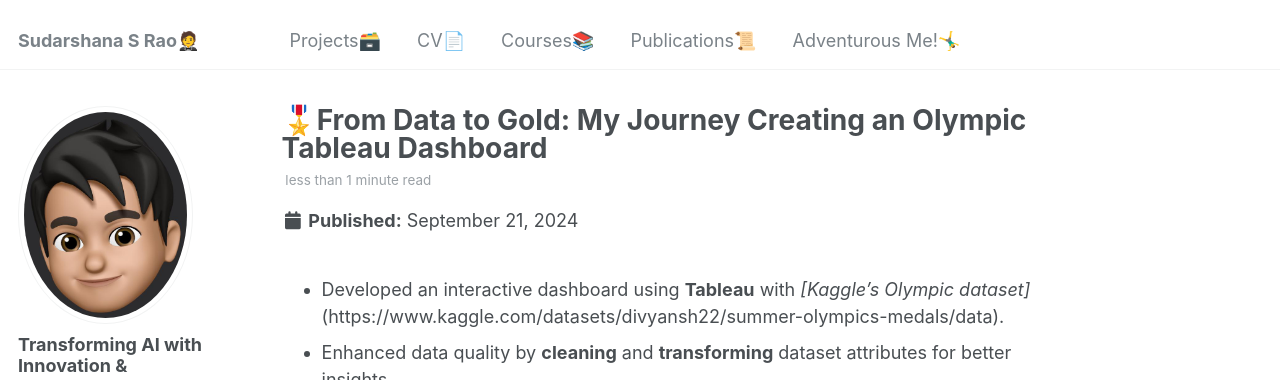
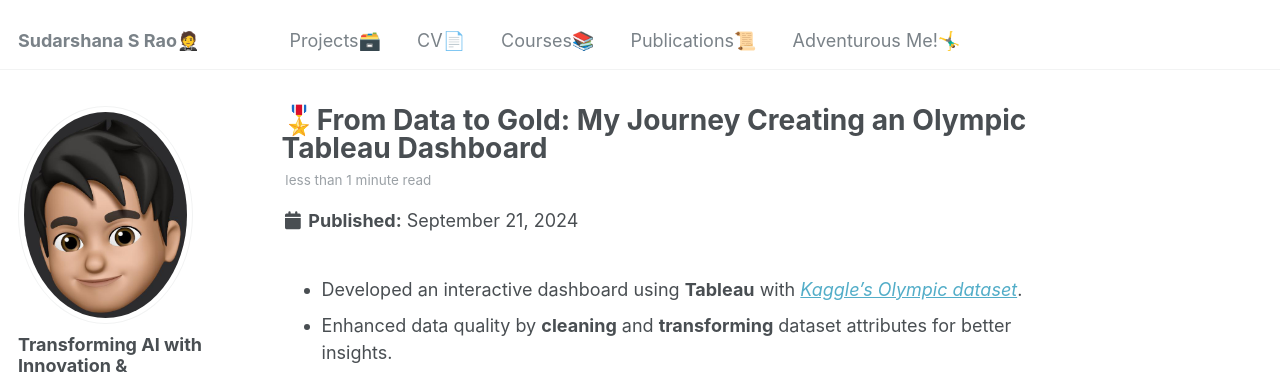
Before and after one commit to SudarshanaSRao/SudarshanaSRao.github.io, a Jekyll site: the page built from _portfolio/portfolio-2.md, in a window 1280 px wide and 900 px high, cut to the strip 0-380 px from the top of the window. Built offline with Jekyll 4.4.1, drawn with Linux system fonts in a browser that asks for light colours.

Commit message:
Update portfolio-2.md

```diff
--- a/_portfolio/portfolio-2.md
+++ b/_portfolio/portfolio-2.md
@@ -4,7 +4,7 @@ excerpt: "<img src='/images/Bring Home the Gold in Your Own Reading Olympics! _
 collection: portfolio
 ---
 
-* Developed an interactive dashboard using **Tableau** with _[Kaggle's Olympic dataset]_(https://www.kaggle.com/datasets/divyansh22/summer-olympics-medals/data).
+* Developed an interactive dashboard using **Tableau** with [_Kaggle's Olympic dataset_](https://www.kaggle.com/datasets/divyansh22/summer-olympics-medals/data).
 * Enhanced data quality by **cleaning** and **transforming** dataset attributes for better insights.
 
 <div class='tableauPlaceholder' id='viz1723672153855' style='position: relative'>
```
